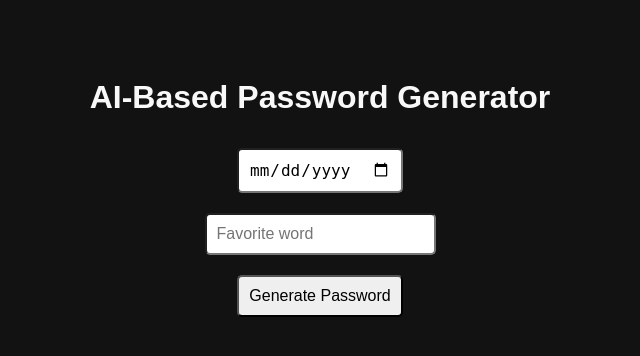
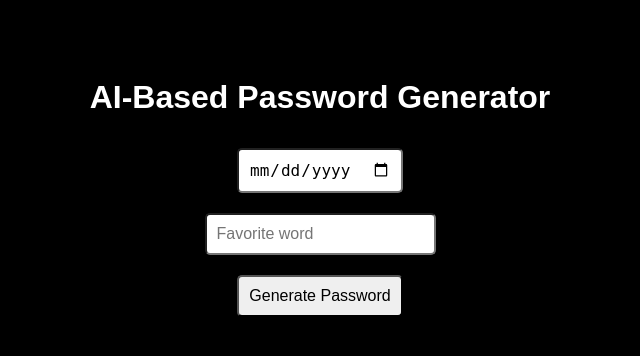
Before and after one commit to danieljjudoh/AI-Based-Password-Generator, a Flask app: page / in a window 1280 px wide. Shown: the top 356 px of the page, without its empty margins (320-960 px from the left). Run offline with Flask 3, Linux system fonts and the light colour scheme.

Commit message:
Update index.html

```diff
--- a/templates/index.html
+++ b/templates/index.html
@@ -4,8 +4,8 @@
     <title>AI Password Generator</title>
     <style>
         body {
-            background-color: #121212;
-            color: #f8f8f8;
+            background-color: black;
+            color: white;
             font-family: sans-serif;
             text-align: center;
             padding-top: 50px;
@@ -19,7 +19,7 @@
         .output {
             margin-top: 20px;
             font-size: 1.5em;
-            color: #00ff88;
+            color: springgreen;
         }
     </style>
 </head>
```
